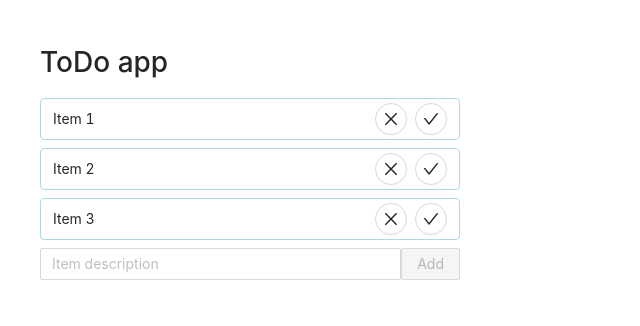
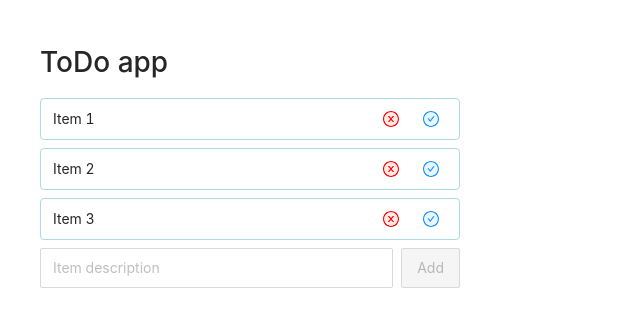
Before and after one commit to a-vetrov/react-typescript-todo-app, a React (Create React App) app: page / in a window 1280 px wide. Shown: the top 326 px of the page, without its empty margins (0-640 px from the left). Built offline with nearby package versions, Linux system fonts and the light colour scheme.

Commit message:
Async adding items

```diff
--- a/src/__data__/toDoItemsSlise.ts
+++ b/src/__data__/toDoItemsSlise.ts
@@ -1,4 +1,5 @@
 import { createSlice, PayloadAction } from '@reduxjs/toolkit'
+import {AppDispatch} from "./store";
 
 export interface IToDoItem {
     id: number
@@ -65,4 +66,10 @@ export const toDoItemsSlice = createSlice({
 
 export const { addItem, removeItem, actItem } = toDoItemsSlice.actions;
 
+export const addItemAsync = (title: string) => (dispatch: AppDispatch) => {
+    setTimeout(() => {
+        dispatch(addItem(title));
+    }, 1000);
+};
+
 export default toDoItemsSlice.reducer;
--- a/src/components/add-control/AddControl.module.css
+++ b/src/components/add-control/AddControl.module.css
@@ -1,3 +1,12 @@
 .container {
     display: flex;
 }
+
+.button {
+    margin-left: 8px;
+    height: 40px;
+}
+
+.input {
+    padding: 8px 12px;
+}
--- a/src/components/add-control/AddControl.tsx
+++ b/src/components/add-control/AddControl.tsx
@@ -2,8 +2,8 @@ import React, { useState } from 'react';
 import { Button, Input } from 'antd';
 
 import style from './AddControl.module.css'
-import {useAppDispatch} from "../../__data__/hooks";
-import { addItem } from '../../__data__/toDoItemsSlise';
+import { useAppDispatch } from "../../__data__/hooks";
+import { addItemAsync } from '../../__data__/toDoItemsSlise';
 
 const AddControl = () => {
     const [text, setText] = useState('')
@@ -14,14 +14,14 @@ const AddControl = () => {
     }
 
     const onClickHandler = () => {
-        dispatch(addItem(text))
+        dispatch(addItemAsync(text))
         setText('')
     }
 
     return (
         <div className={style.container}>
-            <Input placeholder="Item description" onChange={onTextChange} value={text}/>
-            <Button disabled={!text.length} onClick={onClickHandler}>Add</Button>
+            <Input placeholder="Item description" className={style.input} onChange={onTextChange} value={text}/>
+            <Button disabled={!text.length} className={style.button} onClick={onClickHandler}>Add</Button>
         </div>
     );
 };
--- a/src/components/item/ToDoItem.module.css
+++ b/src/components/item/ToDoItem.module.css
@@ -5,6 +5,10 @@
     border: 1px solid lightblue;
     margin-bottom: 8px;
     align-items: center;
+}
+
+.containerDone {
+    border-color: lightgrey;
 }
 
 .title {
--- a/src/components/item/ToDoItem.tsx
+++ b/src/components/item/ToDoItem.tsx
@@ -1,6 +1,6 @@
 import React from 'react';
 import { Button } from 'antd';
-import { CloseOutlined, CheckOutlined } from '@ant-design/icons';
+import { CheckCircleTwoTone, CloseCircleTwoTone } from '@ant-design/icons';
 import classnames from 'classnames'
 
 import { IToDoItem, removeItem, actItem } from "../../__data__/toDoItemsSlise";
@@ -20,12 +20,12 @@ const ToDoItem = ({id, title, done}: IToDoItem) => {
     }
 
     return (
-        <div className={style.container}>
+        <div className={classnames(style.container, {[style.containerDone]: done})}>
             <div className={classnames(style.title, {[style.titleDone]: done})}>
                 {title}
             </div>
-            <Button shape='circle' icon={ <CloseOutlined />} className={style.button} onClick={handleRemoveClick}/>
-            <Button shape='circle' icon={ <CheckOutlined />} className={style.button} onClick={handleCheckClick}/>
+            <Button shape='circle' icon={ <CloseCircleTwoTone twoToneColor='red'/>} type={'text'} className={style.button} onClick={handleRemoveClick}/>
+            <Button shape='circle' icon={ <CheckCircleTwoTone />} type={'text'} className={style.button} onClick={handleCheckClick}/>
 
         </div>
     )
```
